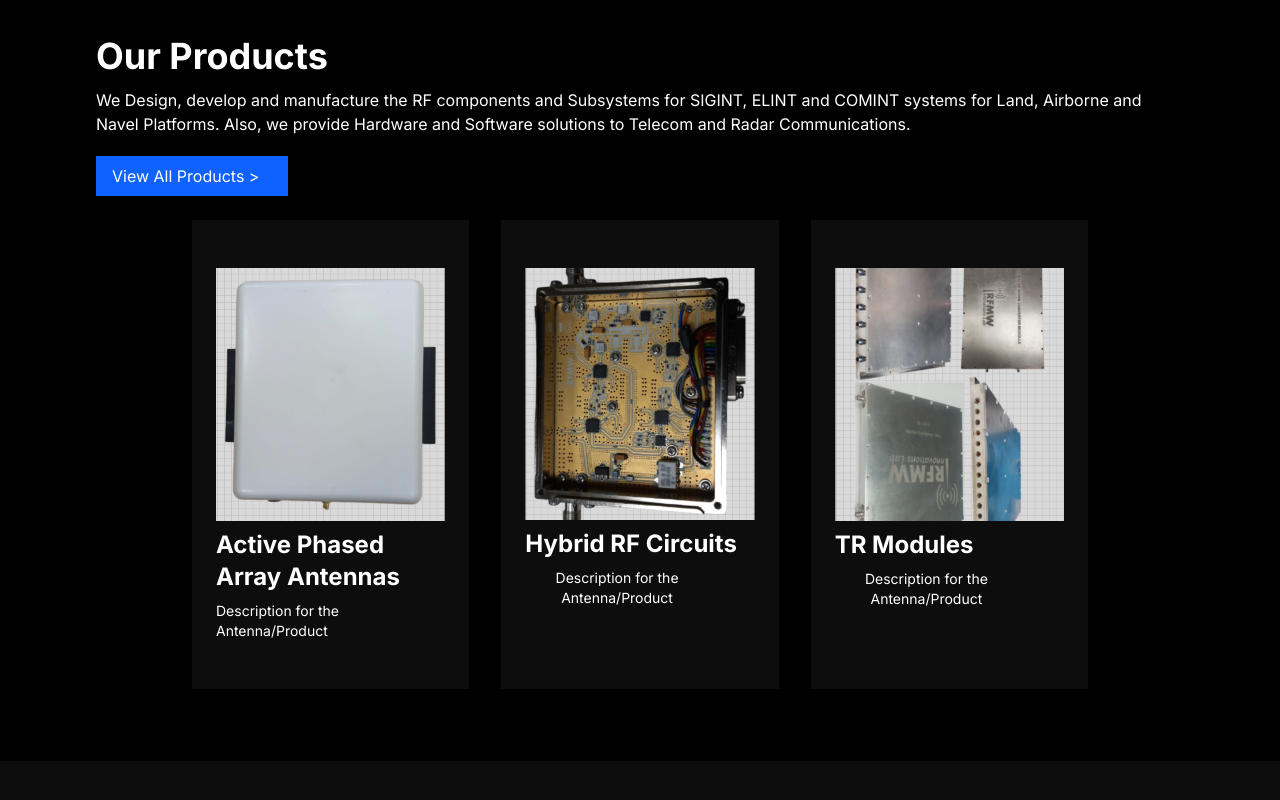
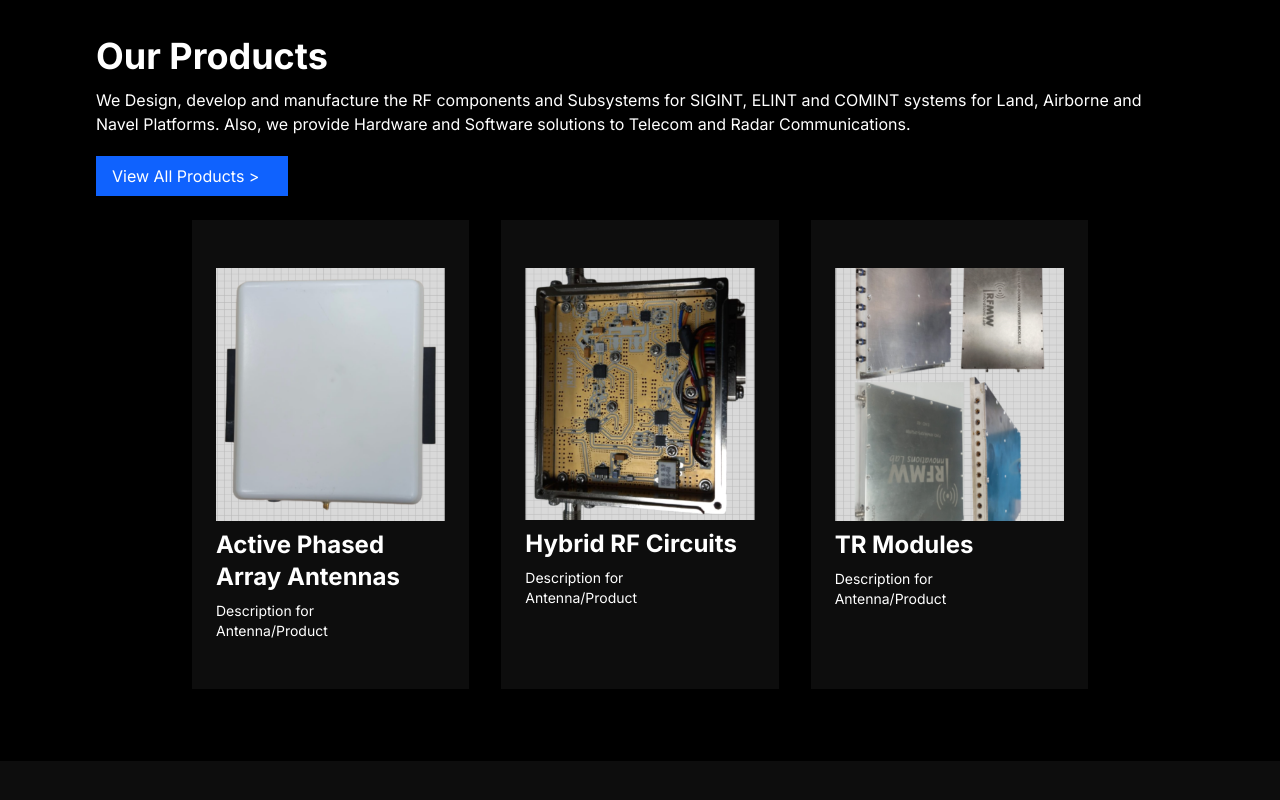
Before and after one commit to kunalvishnoi/irfmw, a Next.js app: page / in a window 1280 px wide. Shown: the part 2756-3556 px from the top of the page. Built offline with nearby package versions, Linux system fonts and the light colour scheme.

Commit message:
working on product

```diff
--- a/src/app/DB/mission.js
+++ b/src/app/DB/mission.js
@@ -5,7 +5,7 @@ export const missions = [
     subTitle: "More Indian Less Foreign",
     description:
       "Providing the design, development and productions ELECTRONIC WARFARE Systems. Modernization and Up graduation of strategic systems, electronic warfare systems meeting the Next-Gen Requirements.",
-    link: "",
+    link: "/products",
   },
   {
     title: "Who are We?",
@@ -13,14 +13,12 @@ export const missions = [
     subTitle: "The RFMW Innovations Lab",
     description:
       "Providing the design, development and productions ELECTRONIC WARFARE Systems. Modernization and Up graduation of strategic systems, electronic warfare systems meeting the Next-Gen Requirements.",
-    link: "",
+    link: "/about",
   },
   {
     title: "What we do?",
-    buttonText: "Read More >",
     subTitle: "Check Out Our Work",
     description:
       "We tackle a wide variety of projects including satcom, radar, and telecommunications systems for Defense and commercial customers.",
-    link: "",
   },
 ];
--- /dev/null
+++ b/src/app/DB/products.js
@@ -0,0 +1,23 @@
+export const products = [
+  {
+    id: 1,
+    imgUrl: "../p1.png",
+    title: "Active Phased Array Antennas",
+    description:
+      "Description for Antenna/Product",
+  },
+  {
+    id: 2,
+    imgUrl: "../p2.png",
+    title: "Hybrid RF Circuits",
+    description:
+      "Description for Antenna/Product",
+  },
+  {
+    id: 3,
+    imgUrl: "../p3.png",
+    title: "TR Modules",
+    description:
+      "Description for Antenna/Product",
+  },
+];
--- a/src/app/about/page.js
+++ b/src/app/about/page.js
@@ -1,3 +1,5 @@
+import Link from "next/link";
+
 export default function About() {
   const dataPoints = [
     {
@@ -41,9 +43,11 @@ export default function About() {
             make our customer happy. We aim to provide our clients with
             ingenious solutions to their problems
           </p>
-          <button className="bg-[#0F62FE] mt-5  font-semi-bold text-white py-2 px-4">
-            View Products -
-          </button>
+          <Link href="/products">
+            <button className="bg-[#0F62FE] mt-5  font-semi-bold text-white py-2 px-4">
+              View Products &gt;
+            </button>
+          </Link>
         </div>
       </div>
       <div className="flex flex-col py-12 lg:py-24 px-4 lg:px-16 ">
--- a/src/app/components/Header/index.js
+++ b/src/app/components/Header/index.js
@@ -75,7 +75,7 @@ export default function Header() {
             })}
           </ul>
         )}
-        <Link href="https://wa.me/+918105187578" target="_blank">
+        <Link href="https://wa.me/+919686597728" target="_blank">
           <button className="bg-[#0F62FE] font-semi-bold text-white py-2 px-4">
             Get in Touch <ArrowOutwardIcon fontSize="small" />
           </button>
--- /dev/null
+++ b/src/app/components/ProductCard/index.js
@@ -0,0 +1,69 @@
+"use client";
+import { useState } from "react";
+import Link from "next/link";
+import { Modal, Fade, Backdrop } from "@mui/material";
+
+export default function ProductCard({
+  imgUrl,
+  title,
+  description,
+  aboutProduct,
+}) {
+  const [isOpen, setIsOpen] = useState(false);
+
+  const toggleModal = (event) => {
+    if (
+      event.type === "keydown" &&
+      (event.key === "Tab" || event.key === "Shift")
+    ) {
+      return;
+    }
+
+    setIsOpen(!isOpen);
+  };
+
+  return (
+    <>
+      <div
+        className="flex bg-[#0D0D0D] flex-col py-6 lg:py-12 px-6"
+        onClick={toggleModal}
+      >
+        <img src={imgUrl} alt={title} />
+        <h3 className="text-2xl my-2 font-bold">{title}</h3>
+        <p className="lg:w-4/5 text-sm">{description}</p>
+        <Modal
+          open={isOpen}
+          onClose={toggleModal}
+          aria-labelledby={title}
+          aria-describedby={description}
+          closeAfterTransition
+          slots={{ backdrop: Backdrop }}
+          slotProps={{
+            backdrop: {
+              timeout: 500,
+            },
+          }}
+        >
+          <Fade in={isOpen}>
+            <div className="flex absolute top-1/2 left-1/2 -translate-x-1/2 -translate-y-1/2 w-full h-full bg-[#000] md:p-16 p-8 md:flex-row flex-col">
+              <img src={imgUrl} alt={title} className="flex-1" />
+              <div className="flex-1 md:ml-14 md:mt-0 mt-4 relative">
+                <h3 className="md:text-2xl text-xl font-bold">{title}</h3>
+                <p className="mt-2">{description}</p>
+                <Link
+                  href="https://wa.me/+919686597728"
+                  target="_blank"
+                  onClick={(ev) => ev.stopPropagation()}
+                >
+                  <button className="bg-[#0F62FE] font-semi-bold text-white py-2 px-4 absolute bottom-0 right-0">
+                    Enquire Now
+                  </button>
+                </Link>
+              </div>
+            </div>
+          </Fade>
+        </Modal>
+      </div>
+    </>
+  );
+}
--- a/src/app/globals.css
+++ b/src/app/globals.css
@@ -23,6 +23,12 @@ body {
   background-image: url("../../public/about-main.png");
   background-color: rgba(0, 0, 0, 0.4);
 }
+
+.product-page {
+  background-image: url("../../public/product-main.png");
+  background-color: rgba(0, 0, 0, 0.9);
+}
+
 
 .header {
   position: fixed;
--- a/src/app/home/mission.js
+++ b/src/app/home/mission.js
@@ -1,4 +1,5 @@
 import { missions } from "../DB/mission";
+import Link from "next/link";
 
 export default function MissionSection() {
   return (
@@ -22,9 +23,13 @@ export default function MissionSection() {
                 {data.subTitle}
               </p>
               <p className="lg:w-3/5">{data.description}</p>
-              <button className="bg-[#0F62FE] mt-5 font-semi-bold text-white py-2 px-4">
-                {data.buttonText}
-              </button>
+              {data.buttonText && data.link ? (
+                <Link href={data.link}>
+                  <button className="bg-[#0F62FE] mt-5 font-semi-bold text-white py-2 px-4">
+                    {data.buttonText}
+                  </button>
+                </Link>
+              ) : null}
             </div>
           </div>
         );
--- a/src/app/home/product.js
+++ b/src/app/home/product.js
@@ -1,3 +1,7 @@
+import Link from "next/link";
+import ProductCard from "../components/ProductCard";
+import { products } from "../DB/products";
+
 export default function OurProduct() {
   return (
     <div className="flex flex-col py-6 lg:py-12 lg:px-24 px-4">
@@ -8,33 +12,20 @@ export default function OurProduct() {
         Also, we provide Hardware and Software solutions to Telecom and Radar
         Communications.
       </p>
-      <button className="bg-[#0F62FE] flex w-48 mt-5 font-semi-bold text-white py-2 px-4">
-        View All Products &gt;
-      </button>
+      <Link href="/products">
+        <button className="bg-[#0F62FE] flex w-48 mt-5 font-semi-bold text-white py-2 px-4">
+          View All Products &gt;
+        </button>
+      </Link>
       <div className="grid grid-cols-1 lg:grid-cols-3 lg:px-24 gap-8 my-6">
-        <div className="flex bg-[#0D0D0D] flex-col py-6 lg:py-12 px-6">
-          <img src="../p1.png" alt="Active Phased Array Antennas" />
-          <h3 className="text-2xl my-2 font-bold">
-            Active Phased Array Antennas
-          </h3>
-          <p className=" lg:w-4/5 text-sm">
-            Description for the Antenna/Product
-          </p>
-        </div>
-        <div className="flex bg-[#0D0D0D] flex-col  py-6 lg:py-12 px-6">
-          <img src="../p2.png" alt="Technical Support" />
-          <h3 className="text-2xl my-2 font-bold">Hybrid RF Circuits</h3>
-          <p className="text-center lg:w-4/5 text-sm">
-            Description for the Antenna/Product
-          </p>
-        </div>
-        <div className="flex bg-[#0D0D0D] flex-col  py-6 lg:py-12 px-6">
-          <img src="../p3.png" alt="Training" />
-          <h3 className="text-2xl my-2 font-bold">TR Modules</h3>
-          <p className="text-center lg:w-4/5 text-sm">
-            Description for the Antenna/Product
-          </p>
-        </div>
+        {products.slice(0, 3).map((product) => (
+          <ProductCard
+            key={product.id}
+            imgUrl={product.imgUrl}
+            title={product.title}
+            description={product.description}
+          />
+        ))}
       </div>
     </div>
   );
--- /dev/null
+++ b/src/app/products/page.js
@@ -0,0 +1,42 @@
+import { products } from "../DB/products";
+import ProductCard from "../components/ProductCard";
+
+export default function About() {
+  return (
+    <>
+      <div className="product-page h-screen flex bg-center bg-blend-multiply bg-cover bg-no-repeat flex-col items-center justify-center p-3 lg:p-24">
+        <h1 className="lg:text-5xl text-xl font-bold">Our Products</h1>
+        <p className="text-center my-4 lg:w-3/5 text-sm lg:text-lg">
+          Tackle a wide variety of projects including satcom, radar and telecomm
+          systems for Defense and commercial customers.
+          <br />
+          <b>
+            • RF Circuits, Components and Subsystems • Antennas and Arrays •
+            Portable Radars
+          </b>
+        </p>
+        <p className="text-center mt-5 lg:w-4/5 text-sm lg:text-lg">
+          We Design, develop and manufacture the RF components and Subsystems
+          for SIGINT, ELINT and COMINT systems for Land, Airborne and Navel
+          Platforms. Provide the Hardware and software solutions to Telecom and
+          Radar Communications
+        </p>
+      </div>
+      <div className="bg-[#0D0D0D] lg:px-24">
+        <p className="lg:text-5xl text-2xl text-center lg:text-left font-bold">
+          Innovative Solutions
+        </p>
+        <div className="grid grid-cols-1 lg:grid-cols-3  gap-8 my-6">
+          {products.slice(0, 3).map((product) => (
+            <ProductCard
+              key={product.id}
+              imgUrl={product.imgUrl}
+              title={product.title}
+              description={product.description}
+            />
+          ))}
+        </div>
+      </div>
+    </>
+  );
+}
```
Also changed, not shown: 1 other file (tests, documents, lock files or other folders).
